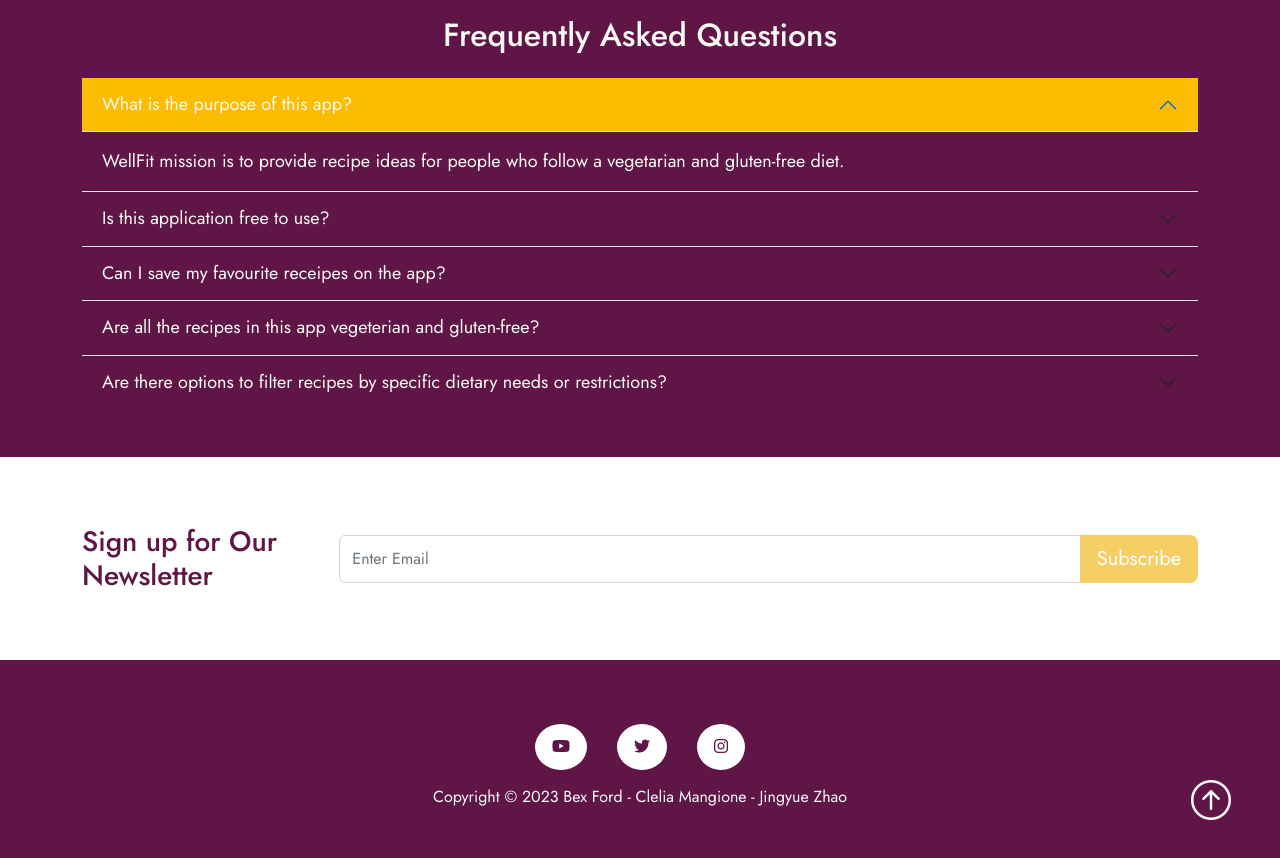
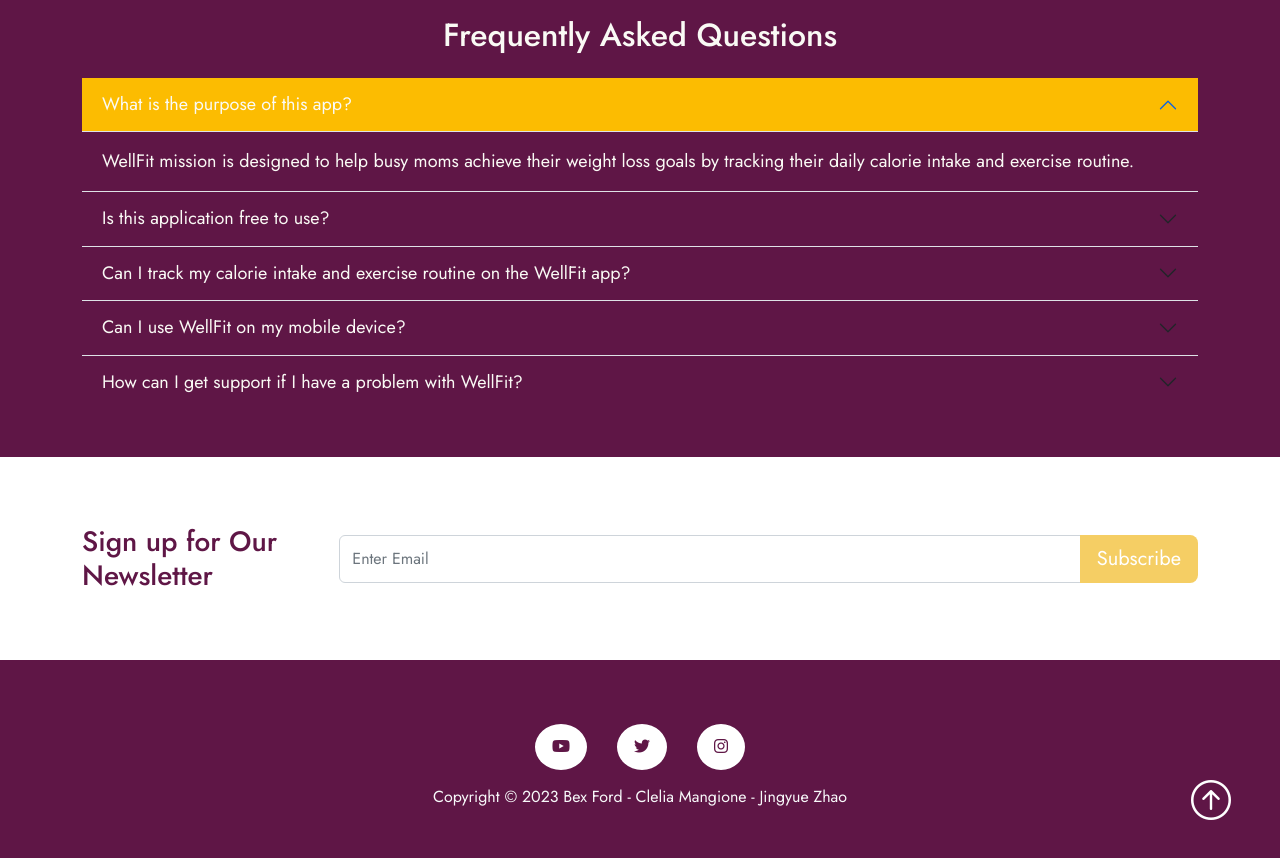
Before and after one commit to Clelia-M/WellFit, a React (Create React App) app: page / in a window 1280 px wide. Shown: the part 1780-2638 px from the top of the page. Built offline with nearby package versions, Linux system fonts and the light colour scheme.

Commit message:
FAQ final text and style

```diff
--- a/src/components/FAQ.js
+++ b/src/components/FAQ.js
@@ -10,7 +10,7 @@
       <Accordion.Item eventKey="0">
         <Accordion.Header>What is the purpose of this app?</Accordion.Header>
         <Accordion.Body>
-        WellFit mission is to provide recipe ideas for people who follow a vegetarian and gluten-free diet.
+        WellFit mission is designed to help busy moms achieve their weight loss goals by tracking their daily calorie intake and exercise routine.
         </Accordion.Body>
       </Accordion.Item>
       <Accordion.Item eventKey="1">
@@ -20,21 +20,21 @@
         </Accordion.Body>
       </Accordion.Item>
       <Accordion.Item eventKey="2">
-        <Accordion.Header>  Can I save my favourite receipes on the app?</Accordion.Header>
+        <Accordion.Header>Can I track my calorie intake and exercise routine on the WellFit app?</Accordion.Header>
         <Accordion.Body>
-        You can save the last 6 recipes that you serached for so if you like them, you will always have the possibility to cook them again.
+        Absolutely! WellFit has a built-in tracking feature that allows you to log your daily meals and workouts. You can record your own calorie and fitness achievements, and the app also provide you with workout video-recommendations to help you stay on track.
         </Accordion.Body>
       </Accordion.Item>
       <Accordion.Item eventKey="3">
-        <Accordion.Header>  Are all the recipes in this app vegeterian and gluten-free? </Accordion.Header>
+        <Accordion.Header>Can I use WellFit on my mobile device?</Accordion.Header>
         <Accordion.Body>
-        Yes, all the recipes provided on this app are specifically designed to be both vegetarian and gluten-free.
+        Yes, WellFit is designed to work seamlessly on both desktop and mobile devices. Simply access the web app from your smartphone or tablet browser.
         </Accordion.Body>
       </Accordion.Item>
       <Accordion.Item eventKey="4">
-        <Accordion.Header> Are there options to filter recipes by specific dietary needs or restrictions? </Accordion.Header>
+        <Accordion.Header>How can I get support if I have a problem with WellFit?</Accordion.Header>
         <Accordion.Body>
-        Sure! The database is already set to provide you only vegetarian and gluten-free recipes but you can also include or exclude certain ingredients or choose your favourite cousine.
+        If you have any issues or questions about using WellFit, our customer support team is always here to help. You can contact us via email at support@wellfit.com. We strive to respond to all inquiries within 24 hours.
         </Accordion.Body>
       </Accordion.Item>
     </Accordion>
```
